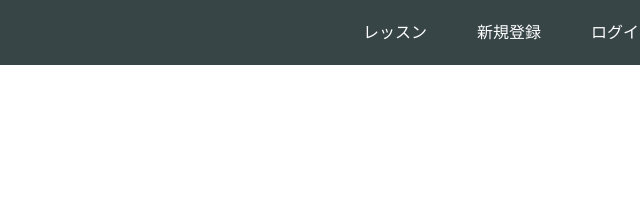
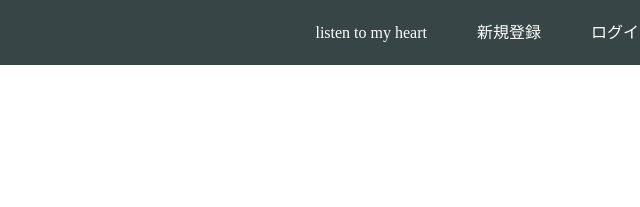
Before and after one commit to kinoppi1116/sample, a plain HTML site: page index.html in a window 1280 px wide. Shown: the top 207 px of the page, 640-1280 px from the left. Drawn offline with Linux system fonts and the light colour scheme.

Commit message:
Update index.html

```diff
--- a/index.html
+++ b/index.html
@@ -15,7 +15,7 @@
       </div>
       <span class="fa fa-bars menu-icon"></span>
       <div class="header-right">
-        <a href="#">レッスン</a>
+        <a href="#">listen to my heart</a>
         <a href="#">新規登録</a>
         <a href="#" class="login">ログイン</a>
       </div>
```
